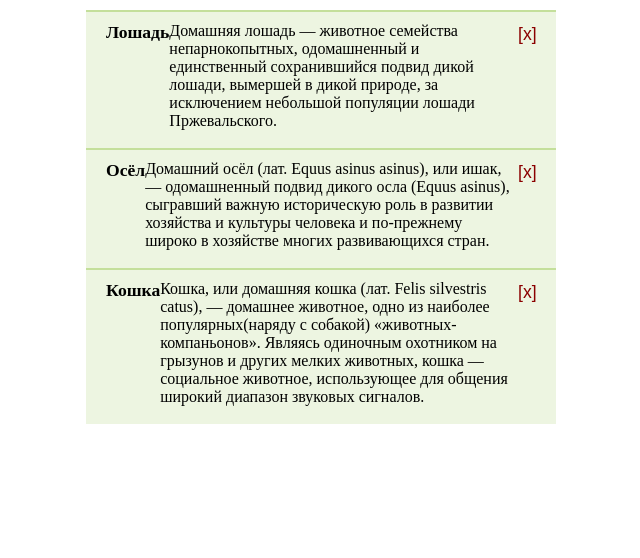
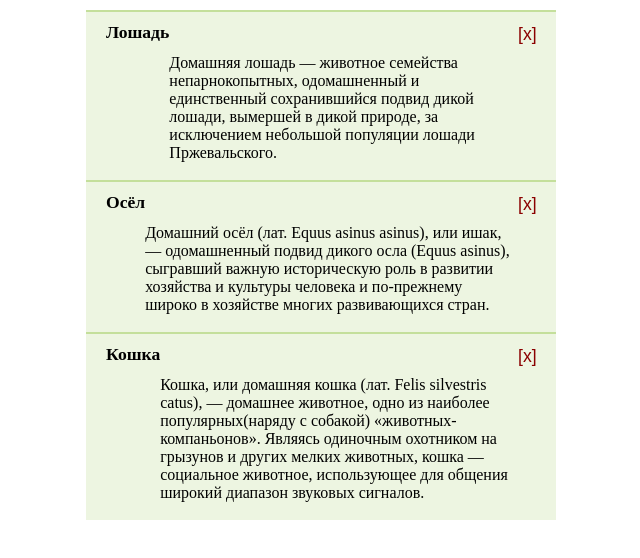
Before and after one commit to Antochak/F-Projects-learn-js, a plain HTML site: page dropDown/index.html in a window 1280 px wide. Shown: the whole page, without its empty margins (319-959 px from the left). Drawn offline with Linux system fonts and the light colour scheme.

Commit message:
dropDown

```diff
--- a/dropDown/index.css
+++ b/dropDown/index.css
@@ -11,7 +11,7 @@ body {
 
   p {
     margin: 0;
-    padding: 0 0 .5em;
+    padding: 2em 0 .5em;
 
   }
 
--- a/dropDown/index.js
+++ b/dropDown/index.js
@@ -8,7 +8,6 @@ function addButton(){
     elem.append(buttonDel)
     }
 }
-
 addButton()
 let buttons = document.querySelectorAll('button.remove-button');
     for (let button of buttons){
```
